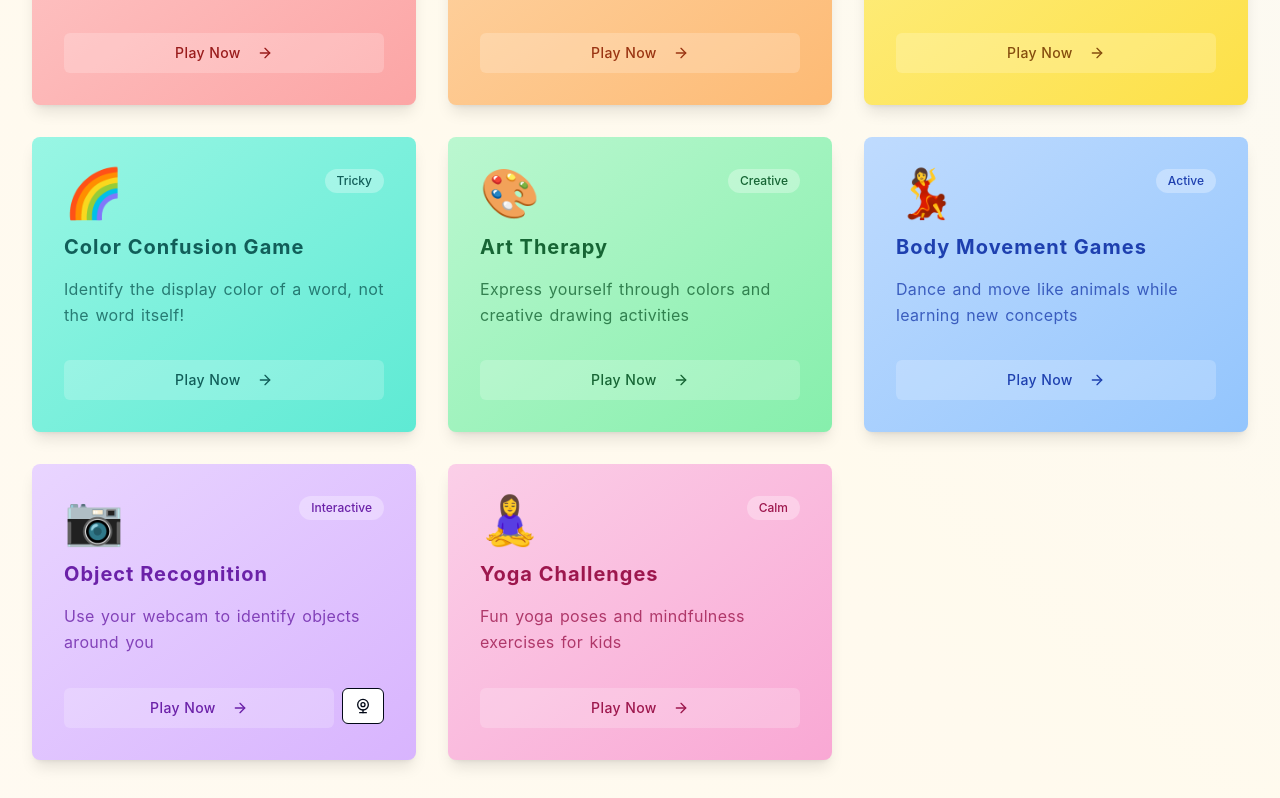
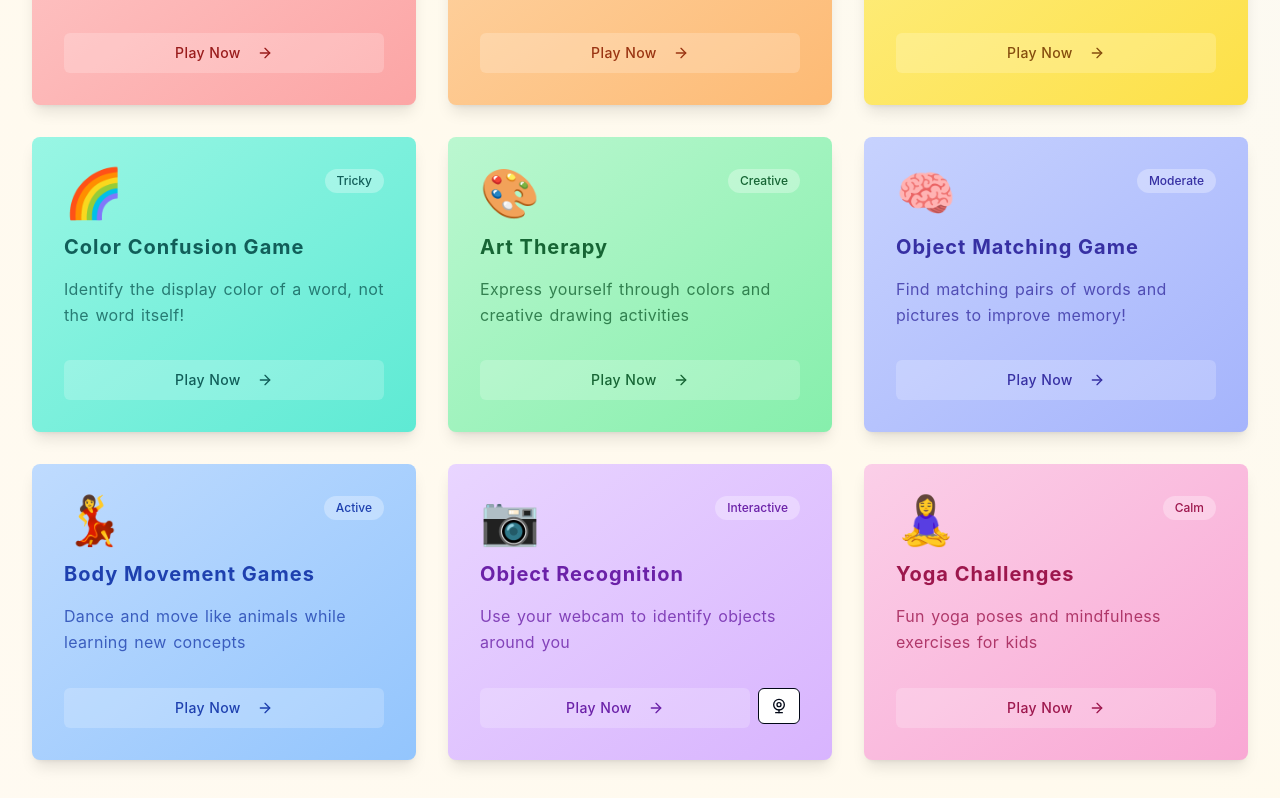
Before and after one commit to AditiGupta-tech/Zeen, a React (Vite) app in the folder Frontend/: page / in a window 1280 px wide. Shown: the part 2222-3020 px from the top of the page. Built offline with nearby package versions, Linux system fonts and the light colour scheme.

Commit message:
Update Games.tsx
Added Object matching game

```diff
--- a/Frontend/src/components/Games.tsx
+++ b/Frontend/src/components/Games.tsx
@@ -67,6 +67,15 @@ const Games = () => {
       textColor: "text-green-800",
       difficulty: "Creative",
       gameType: "art"
+    },
+    {
+      title: "Object Matching Game",
+      description: "Find matching pairs of words and pictures to improve memory!",
+      icon: "🧠",
+      color: "from-indigo-200 to-indigo-300",
+      textColor: "text-indigo-800",
+      difficulty: "Moderate",
+      gameType: "memoryMatch"
     },
     {
       title: "Body Movement Games",
```
